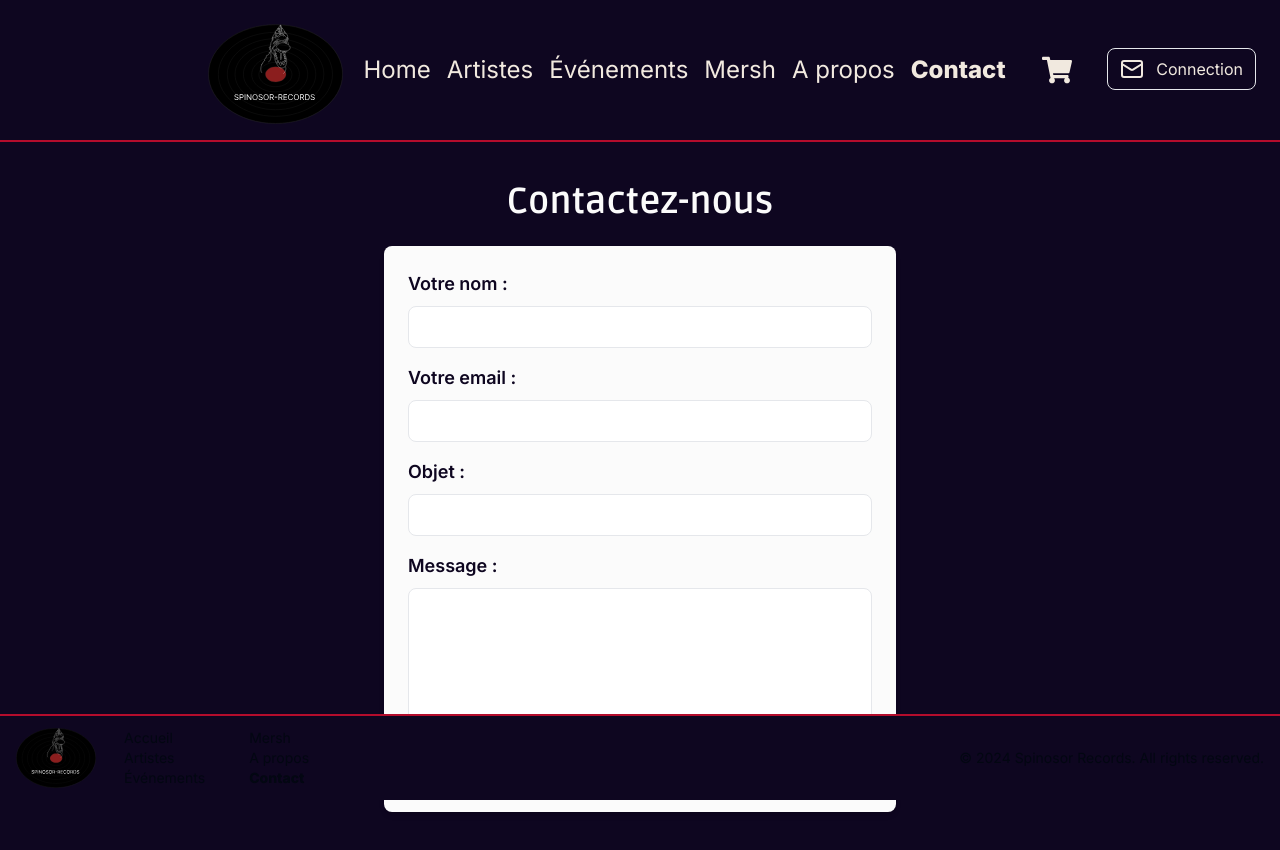
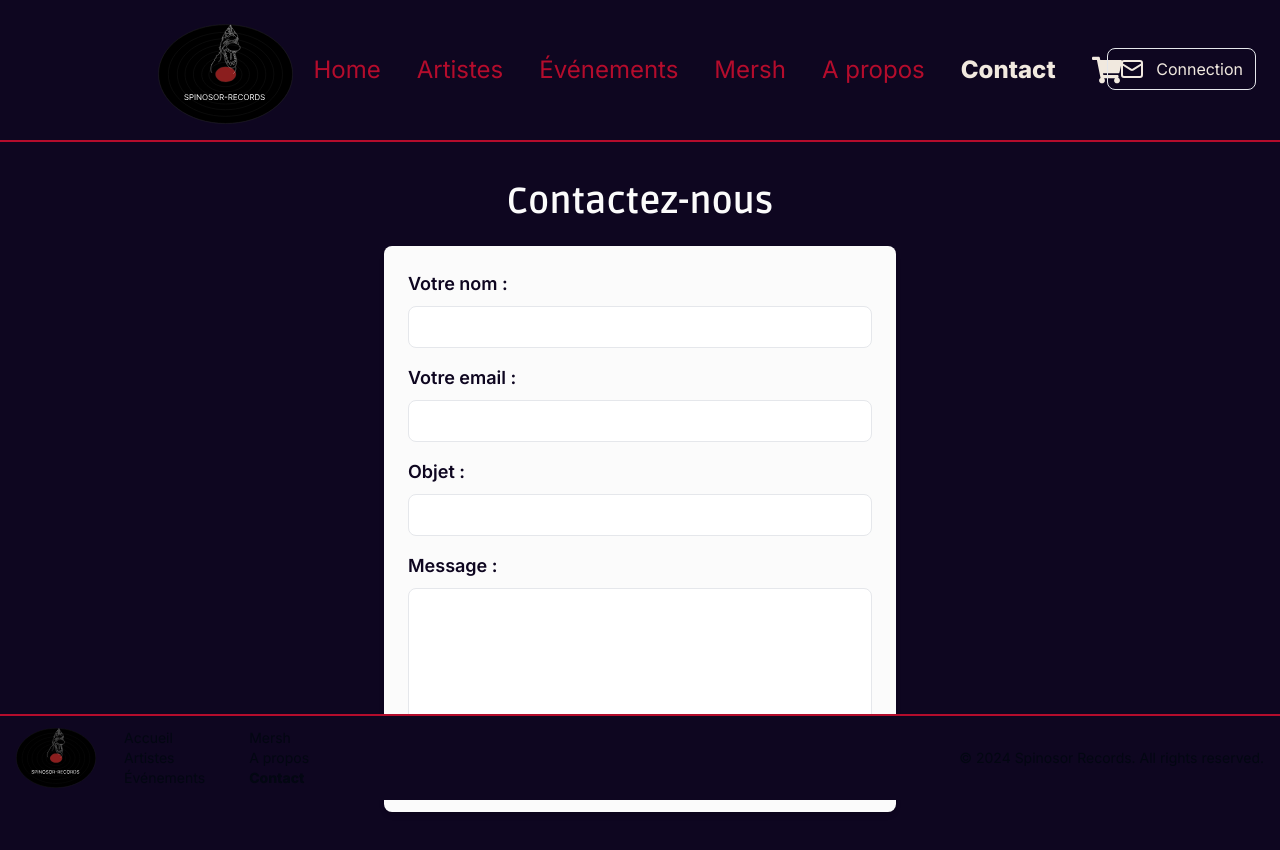
Before and after one commit to Funkysys/spinosor, a Next.js app: page /home/contact in a window 1280 px wide. Shown: the top 850 px of the page. Built offline with nearby package versions, Linux system fonts and the light colour scheme; no server answers; a web font is replaced by a local one; what tailwindcss-animated would draw is missing.

Commit message:
upgrade style Navigation Links

```diff
--- a/components/Navigation.tsx
+++ b/components/Navigation.tsx
@@ -52,8 +52,8 @@ const Navbar = () => {
         <li
           className={
             pathname == "/home"
-              ? "ml-5 font-extrabold hover:text-3xl mr-4"
-              : "ml-5 mr-4 hover:text-3xl"
+              ? "ml-5 font-extrabold hover:text-3xl hover:text-perso-red-two mr-4"
+              : "ml-5 mr-4 hover:text-3xl text-perso-red-one hover:text-perso-red-two"
           }
         >
           <Link href="/home">Home</Link>
@@ -61,8 +61,8 @@ const Navbar = () => {
         <li
           className={
             pathname == "/home/artists"
-              ? "font-extrabold hover:text-3xl mr-4"
-              : "mr-4 hover:text-3xl"
+              ? "ml-5 font-extrabold hover:text-3xl hover:text-perso-red-two mr-4"
+              : "ml-5 mr-4 hover:text-3xl text-perso-red-one hover:text-perso-red-two"
           }
         >
           <Link href="/home/artists">Artistes</Link>
@@ -70,8 +70,8 @@ const Navbar = () => {
         <li
           className={
             pathname == "/home/events"
-              ? "font-extrabold hover:text-3xl mr-4"
-              : "mr-4 hover:text-3xl"
+              ? "ml-5 font-extrabold hover:text-3xl hover:text-perso-red-two mr-4"
+              : "ml-5 mr-4 hover:text-3xl text-perso-red-one hover:text-perso-red-two"
           }
         >
           <Link href="/home/events">Événements</Link>
@@ -79,8 +79,8 @@ const Navbar = () => {
         <li
           className={
             pathname == "/home/mersh"
-              ? "font-extrabold hover:text-3xl mr-4"
-              : "mr-4 hover:text-3xl"
+              ? "ml-5 font-extrabold hover:text-3xl hover:text-perso-red-two mr-4"
+              : "ml-5 mr-4 hover:text-3xl text-perso-red-one hover:text-perso-red-two"
           }
         >
           <Link href="/home/mersh">Mersh</Link>
@@ -88,8 +88,8 @@ const Navbar = () => {
         <li
           className={
             pathname == "/home/about"
-              ? "font-extrabold hover:text-3xl mr-4"
-              : "mr-4 hover:text-3xl"
+              ? "ml-5 font-extrabold hover:text-3xl hover:text-perso-red-two mr-4"
+              : "ml-5 mr-4 hover:text-3xl text-perso-red-one hover:text-perso-red-two"
           }
         >
           <Link href="/home/about">A propos</Link>
@@ -97,8 +97,8 @@ const Navbar = () => {
         <li
           className={
             pathname == "/home/contact"
-              ? "font-extrabold hover:text-3xl mr-4"
-              : "mr-4 hover:text-3xl"
+              ? "ml-5 font-extrabold hover:text-3xl hover:text-perso-red-two mr-4"
+              : "ml-5 mr-4 hover:text-3xl text-perso-red-one hover:text-perso-red-two"
           }
         >
           <Link href="/home/contact">Contact</Link>
```
